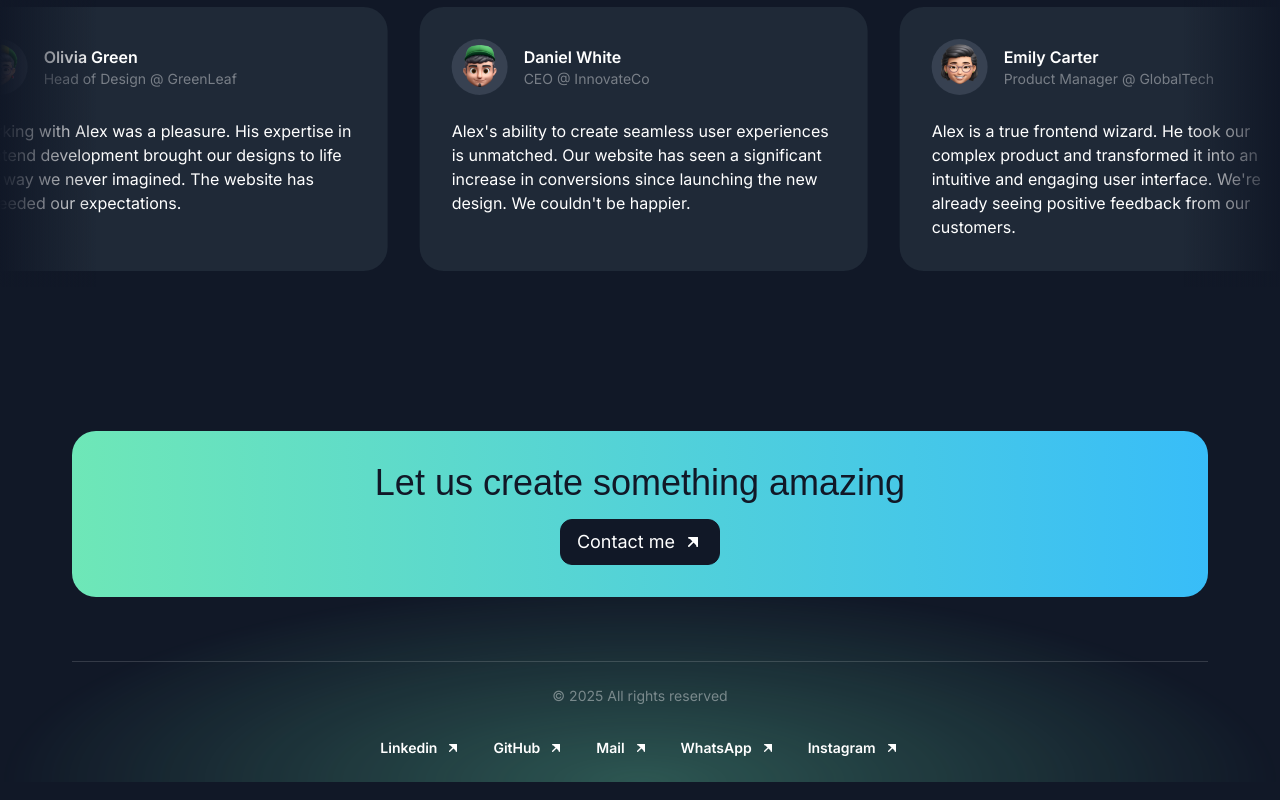
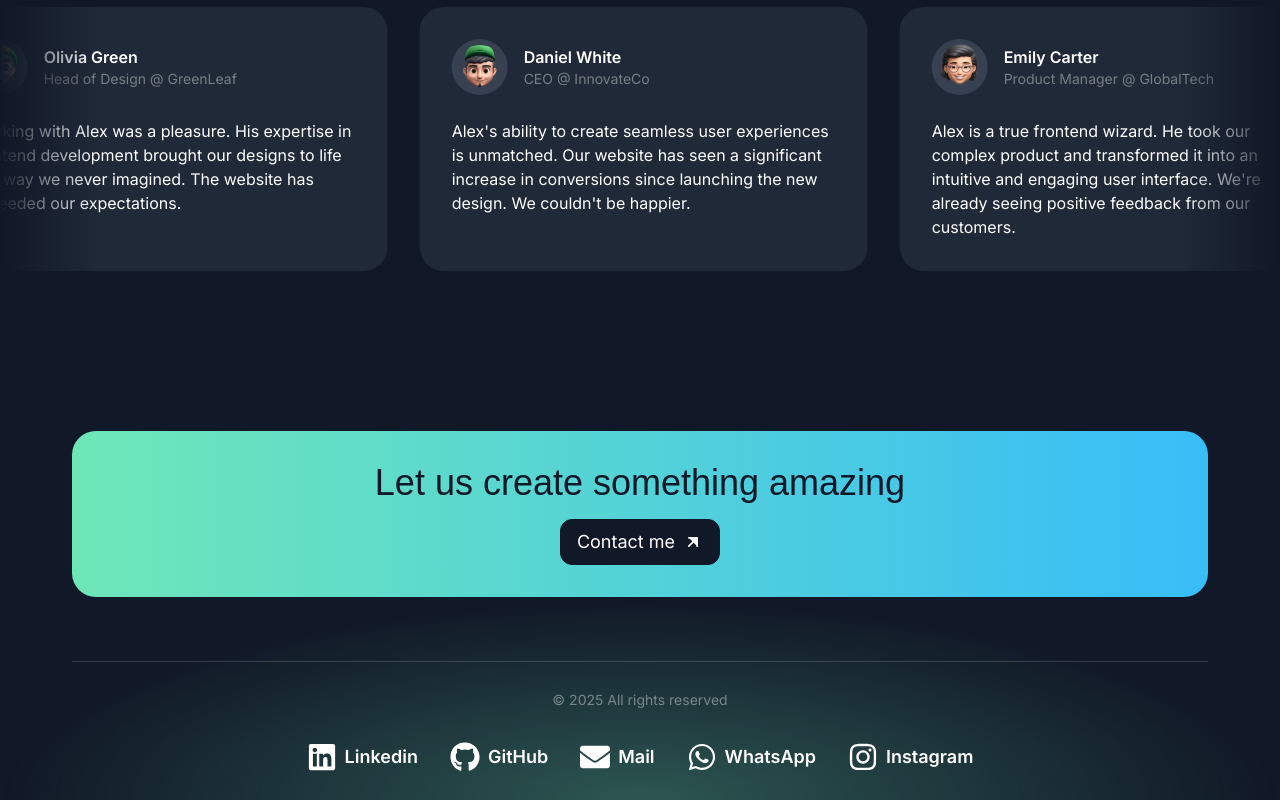
Before and after one commit to subhransu03/my_new_portfolio, a Next.js app: page / in a window 1280 px wide. Shown: the part 5220-6020 px from the top of the page. Built offline with nearby package versions, Linux system fonts and the light colour scheme; a web font is replaced by a local one.

Commit message:
updated the footer issue

```diff
--- a/src/sections/Footer.tsx
+++ b/src/sections/Footer.tsx
@@ -1,37 +1,42 @@
-import ArrowRightIcon from "@/assets/icons/arrow-up-right.svg";
+import { FaLinkedin, FaGithub, FaEnvelope, FaWhatsapp, FaInstagram } from "react-icons/fa";
 
 const footerLinks = [
   {
     title: "Linkedin",
-    href: "#",
+    href: "https://linkedin.com/in/subhransusekharsahu",
+    icon: <FaLinkedin />,
   },
   {
     title: "GitHub",
-    href: "#",
+    href: "https://github.com/subhransu03",
+    icon: <FaGithub />,
   },
   {
     title: "Mail",
-    href: "#",
+    href: "mailto:subh03ransu@gmail.com",
+    icon: <FaEnvelope />,
   },
   {
     title: "WhatsApp",
-    href: "#",
+    href: "https://wa.me/9583063258",
+    icon: <FaWhatsapp />,
   },
   {
     title: "Instagram",
-    href: "#",
+    href: "https://instagram.com/yourusername",
+    icon: <FaInstagram />,
   },
 ];
 
 export const Footer = () => {
   return (
-    <footer className="relative -z-10 overflow-x-clip">
+    <footer className="relative z-10 overflow-x-clip">
       {/* Background Gradient */}
       <div className="absolute h-[200px] sm:h-[300px] md:h-[400px] w-full max-w-[1600px] bottom-0 left-1/2 -translate-x-1/2 bg-emerald-300/30 [mask-image:radial-gradient(50%_50%_at_bottom_center,black,transparent)] -z-10"></div>
 
       {/* Footer Content */}
       <div className="container">
-        <div className="border-t border-white/15 py-6 text-sm flex flex-col items-center gap-4 sm:gap-6 md:gap-8">
+        <div className="border-t border-white/15 py-7 text-sm flex flex-col items-center gap-4 sm:gap-6 md:gap-8">
           {/* Copyright Text */}
           <div className="text-white/40 text-center">&copy; 2025 All rights reserved</div>
 
@@ -42,9 +47,11 @@ export const Footer = () => {
                 href={link.href}
                 key={link.title}
                 className="inline-flex items-center gap-2 hover:text-emerald-300 transition-colors duration-300"
+                target="_blank"
+                rel="noopener noreferrer"
               >
-                <span className="font-semibold">{link.title}</span>
-                <ArrowRightIcon className="size-4" />
+                <span className="text-3xl">{link.icon}</span> {/* Render the icon */}
+                <span className="font-semibold text-lg">{link.title}</span>
               </a>
             ))}
           </nav>
```
